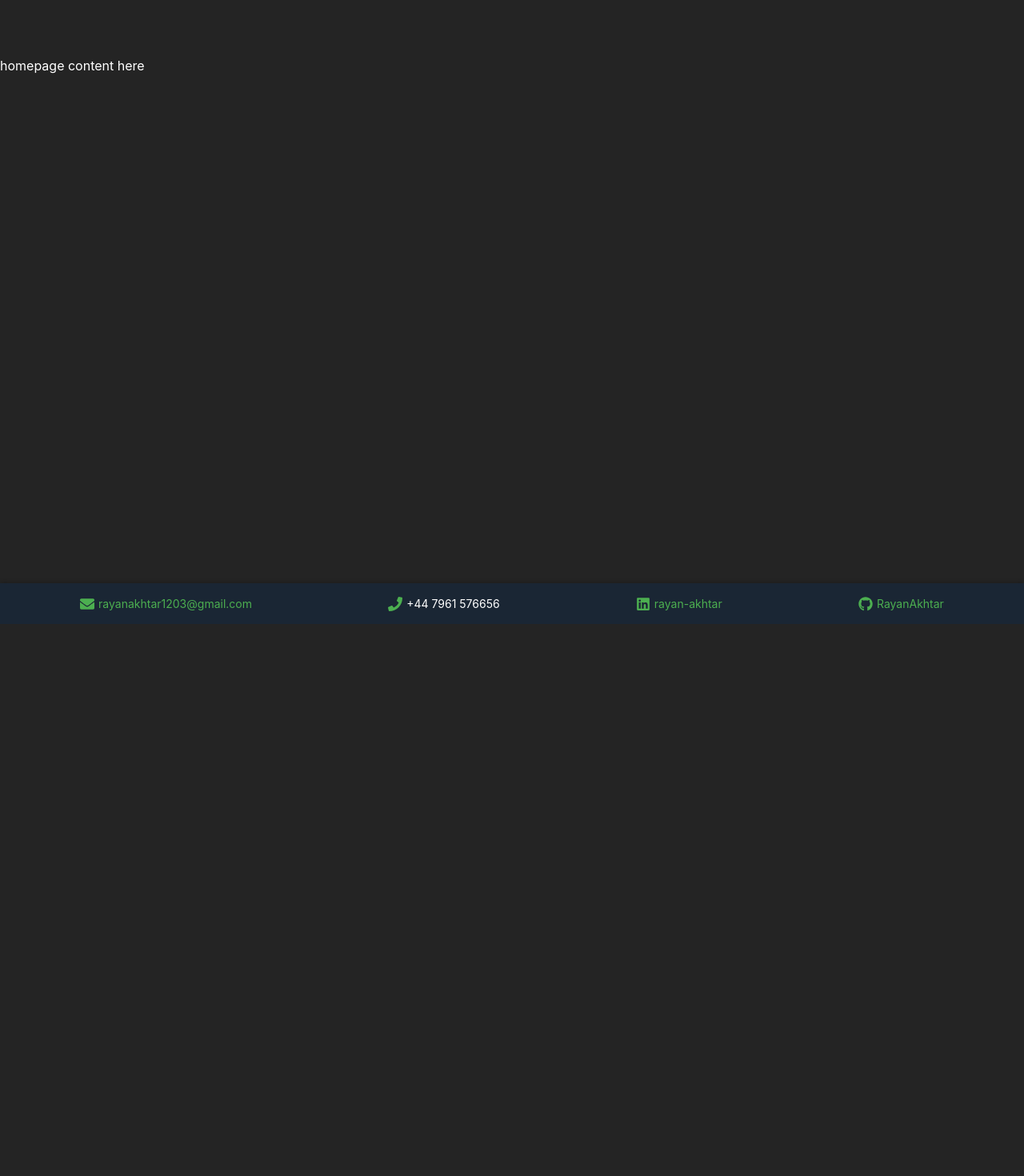
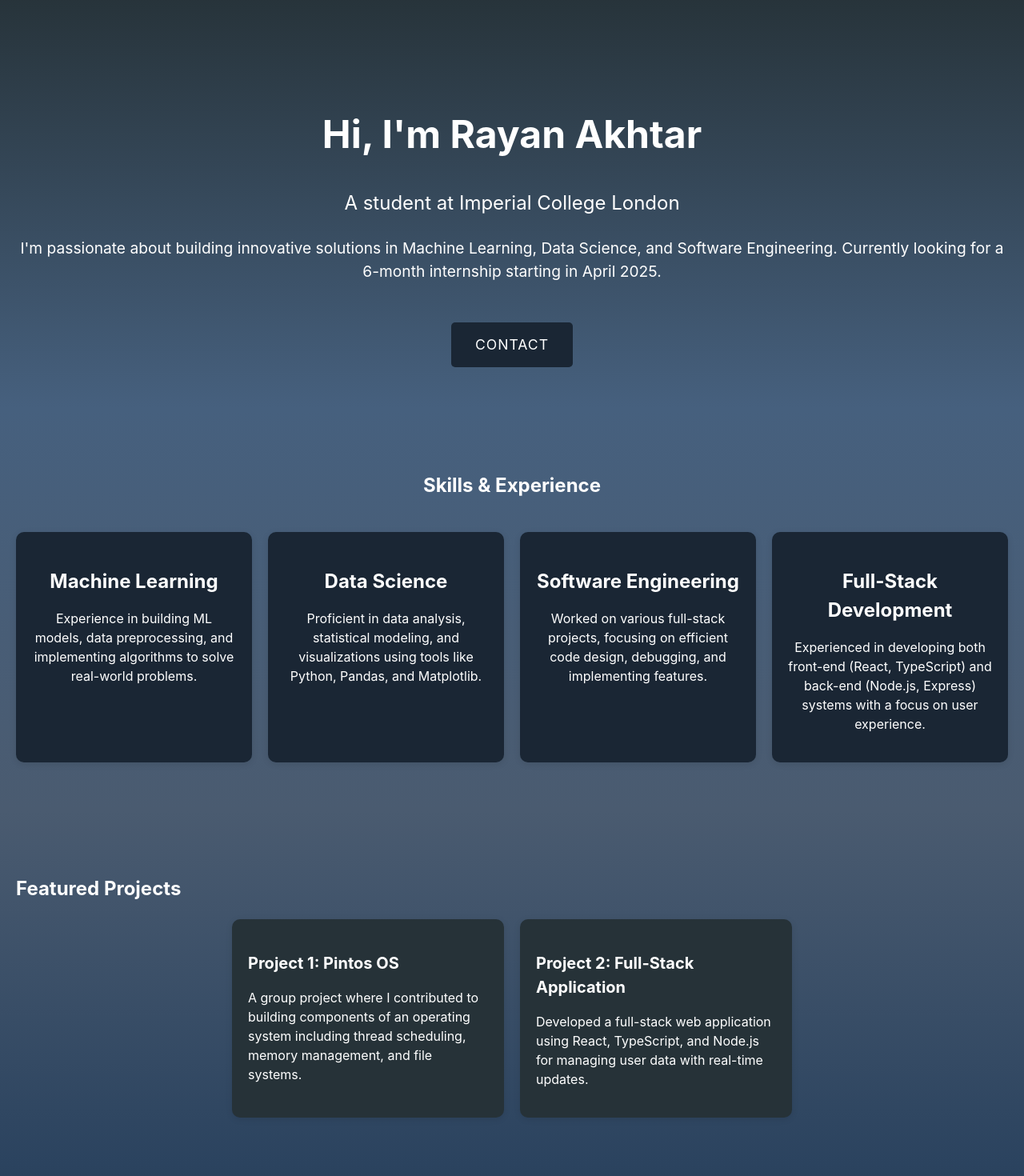
Before and after one commit to RayanAkhtar/portfolio, a React (Vite) app: page / in a window 1280 px wide. Shown: the part 100-1570 px from the top of the page at 80% size. Before the commit the page ends 880 px from the top, so only its background shows below. Built offline with nearby package versions, Linux system fonts and the light colour scheme; no server answers; the database is empty.

Commit message:
feat: started homepage design, got nice ui, but no backend linked just yet

```diff
--- a/src/App.css
+++ b/src/App.css
@@ -15,5 +15,5 @@ button {
 .main-content {
   flex: 1;
   width: 100%;
-  margin-top: 90px;
+  /* margin-top: 90px; */
 }
--- a/src/index.css
+++ b/src/index.css
@@ -6,26 +6,43 @@
   color-scheme: light dark;
 
 
-  /* Fallback colors, DO NOT DELETE */
 
-  --bg-color: #242424; /* Dark background for the body */
-  --text-color: #ffffff; /* Bright white text for readability */
+
+  /* FALLBACK CODE BEGIN */
+
+  --bg-color: #242424;
+  --text-color: #ffffff;
 
   /* Blueish Backgrounds */
-  --navbar-bg-color: #263238; /* Deep blueish background for navbar */
-  --aside-bg-color: #37474f; /* Darker blueish background for aside menu */
-  --footer-bg-color: #1a2634; /* Muted blue for footer background */
-  --menu-item-color: #5c899e; /* Muted cyan blue for menu items */
+  --navbar-bg-color: #263238;
+  --navbar-border-color: #11171a;
+  --aside-bg-color: #37474f;
+  --footer-bg-color: #1a2634;
+  --footer-text-color: #bcddec;
+  --menu-item-color: #5c899e;
   --dropdown-menu-color: #37525e;
   --dropdown-menu-border-color: #555;
-  --menu-border-color: #555;
+  --menu-border-color: #496d7e;
   --dropdown-toggle-color: #39474e;
 
   /* Hover Effects and Accents */
-  --dropdown-hover-color: rgba(255, 255, 255, 0.2); /* Subtle white hover for dropdown */
-  --menu-hover-color: rgba(255, 255, 255, 0.2); /* Muted blue hover effect for buttons */
-  --menu-item-hover-color: #4a90e2; /* Bright blue tint for menu items on hover */
+  --dropdown-hover-color: rgba(255, 255, 255, 0.2);
+  --menu-hover-color: rgba(255, 255, 255, 0.2);
+  --menu-item-hover-color: #4a90e2;
   --sub-item-hover: #5c899e;
+
+  --home-gradient-begin: #263238;
+  --home-gradient-2: #46607e;
+  --home-gradient-3: #4a5b70;
+  --home-gradient-4: #2b435f;
+  --home-gradient-end: var(--footer-bg-color);
+
+  --blue-accent: blue;
+  --blue-hover: rgb(121, 121, 180);
+
+
+  /* FALLBACK CODE END */
+
 
 
   transition: background-color 0.6s ease, color 0.6s ease, border-color 0.6s ease, box-shadow 0.6s ease;
@@ -51,8 +68,10 @@
 
   /* Unified Backgrounds */
   --navbar-bg-color: #8db1b6;
+  --navbar-border-color: #6f8b8f;
   --aside-bg-color: #779599;
   --footer-bg-color: #7494a3;
+  --footer-text-color: #E8E8E8;
   --menu-item-color: rgba(0, 0, 0, 0.164);
   --dropdown-menu-color: #7b9dad;
   --dropdown-menu-border-color: #4e6874;
@@ -64,28 +83,46 @@
   --menu-hover-color: #bde8fc;
   --menu-item-hover-color: #a2d4eb;
   --sub-item-hover: rgba(17, 54, 71, 0.253);
+
+
+  --home-gradient-begin: #8db1b6;
+  --home-gradient-2: #8db6bb;
+  --home-gradient-3: #bcd5d8;
+  --home-gradient-4: #76989c;
+  --home-gradient-end: #7494a3;
 }
 
 /* Dark Mode */
 .theme-dark {
-  --bg-color: #242424; /* Dark background for the body */
-  --text-color: #ffffff; /* Bright white text for readability */
+  --bg-color: #242424;
+  --text-color: #ffffff;
 
   /* Blueish Backgrounds */
-  --navbar-bg-color: #263238; /* Deep blueish background for navbar */
-  --aside-bg-color: #37474f; /* Darker blueish background for aside menu */
-  --footer-bg-color: #1a2634; /* Muted blue for footer background */
-  --menu-item-color: #5c899e; /* Muted cyan blue for menu items */
+  --navbar-bg-color: #263238;
+  --navbar-border-color: #11171a;
+  --aside-bg-color: #37474f;
+  --footer-bg-color: #1a2634;
+  --footer-text-color: #bcddec;
+  --menu-item-color: #5c899e;
   --dropdown-menu-color: #37525e;
   --dropdown-menu-border-color: #555;
   --menu-border-color: #496d7e;
   --dropdown-toggle-color: #39474e;
 
   /* Hover Effects and Accents */
-  --dropdown-hover-color: rgba(255, 255, 255, 0.2); /* Subtle white hover for dropdown */
-  --menu-hover-color: rgba(255, 255, 255, 0.2); /* Muted blue hover effect for buttons */
-  --menu-item-hover-color: #4a90e2; /* Bright blue tint for menu items on hover */
+  --dropdown-hover-color: rgba(255, 255, 255, 0.2);
+  --menu-hover-color: rgba(255, 255, 255, 0.2);
+  --menu-item-hover-color: #4a90e2;
   --sub-item-hover: #5c899e;
+
+  --home-gradient-begin: #263238;
+  --home-gradient-2: #46607e;
+  --home-gradient-3: #4a5b70;
+  --home-gradient-4: #2b435f;
+  --home-gradient-end: var(--footer-bg-color);
+
+  --blue-accent: blue;
+  --blue-hover: rgb(121, 121, 180);
 
 }
 
--- a/src/pages/Home.tsx
+++ b/src/pages/Home.tsx
@@ -1,10 +1,72 @@
+import React from 'react';
+import '../styles/Home.css';
 
 const Home: React.FC = () => {
-    return (
-        <>
-            homepage content here
-        </>
-    );
-  };
 
-  export default Home;
+  return (
+    <div className="home-container">
+      <div className="hero-section">
+        <div className="intro-text">
+          <h1 className="name">Hi, I'm <span className="highlight">Rayan Akhtar</span></h1>
+          <p className="position">A student at Imperial College London</p>
+          <p className="description">
+            I'm passionate about building innovative solutions in <span className="highlight">Machine Learning</span>, <span className="highlight">Data Science</span>, and <span className="highlight">Software Engineering</span>.
+            Currently looking for a 6-month internship starting in April 2025.
+          </p>
+        </div>
+        <div className="cta-button">
+          <a href="/contact" className="contact-button">Contact</a>
+        </div>
+      </div>
+
+      <section id="skills" className="skills-section">
+        <h2 className="section-title">Skills & Experience</h2>
+        <div className="skills-grid">
+          <div className="skill-card">
+            <h3>Machine Learning</h3>
+            <p>Experience in building ML models, data preprocessing, and implementing algorithms to solve real-world problems.</p>
+          </div>
+          <div className="skill-card">
+            <h3>Data Science</h3>
+            <p>Proficient in data analysis, statistical modeling, and visualizations using tools like Python, Pandas, and Matplotlib.</p>
+          </div>
+          <div className="skill-card">
+            <h3>Software Engineering</h3>
+            <p>Worked on various full-stack projects, focusing on efficient code design, debugging, and implementing features.</p>
+          </div>
+          <div className="skill-card">
+            <h3>Full-Stack Development</h3>
+            <p>Experienced in developing both front-end (React, TypeScript) and back-end (Node.js, Express) systems with a focus on user experience.</p>
+          </div>
+        </div>
+      </section>
+
+      <section id="projects" className="projects-section">
+        <h2 className="section-title">Featured Projects</h2>
+        <div className="project-cards">
+          <a href="https://www.imperial.ac.uk" className="project-card">
+            <h3>Project 1: Pintos OS</h3>
+            <p>A group project where I contributed to building components of an operating system including thread scheduling, memory management, and file systems.</p>
+          </a>
+          <a href="https://www.imperial.ac.uk" className="project-card">
+            <h3>Project 2: Full-Stack Application</h3>
+            <p>Developed a full-stack web application using React, TypeScript, and Node.js for managing user data with real-time updates.</p>
+          </a>
+        </div>
+      </section>
+
+			<section id="contact" className="contact-section">
+				<h2 className="section-title">Get In Touch</h2>
+				<p>If you'd like to collaborate or discuss internship opportunities, feel free to reach out!</p>
+				<div className='cta-button'>
+					<div className="cta-button" onClick={() => window.location.href = "mailto:rayanakhtar1203@gmail.com"}>
+							<a href="#" className="contact-button">Email</a>
+					</div>
+				</div>
+			</section>
+
+    </div>
+  );
+};
+
+export default Home;
--- /dev/null
+++ b/src/styles/Home.css
@@ -0,0 +1,193 @@
+/* Hero Section */
+.hero-section {
+    background: linear-gradient(180deg, var(--home-gradient-begin), var(--home-gradient-2));
+    color: var(--text-color);
+    padding: 120px 20px 50px;
+    text-align: center;
+    transition: background 0.5s ease-in-out;
+  }
+
+  .name {
+    font-size: 3rem;
+    animation: fadeIn 2s ease-out;
+  }
+
+  .position {
+    font-size: 1.5rem;
+    margin-top: 10px;
+    opacity: 0;
+    animation: fadeInUp 1s ease-out forwards 0.5s;
+  }
+
+  .description {
+    font-size: 1.2rem;
+    margin-top: 20px;
+    opacity: 0;
+    animation: fadeInUp 1s ease-out forwards 1s;
+  }
+
+  .contact-button {
+    background-color: var(--footer-bg-color);
+    padding: 15px 30px;
+    border-radius: 5px;
+    font-size: 1.1rem;
+    color: var(--text-color);
+    text-transform: uppercase;
+    letter-spacing: 1px;
+    transition: transform 0.3s ease, box-shadow 0.3s ease, border 0.3s ease, color 0.4s ease;
+    margin-top: 30px;
+    display: inline-block;
+  }
+
+  .contact-button:hover {
+    color: var(--blue-accent);
+    transform: translateY(-10px);
+  }
+
+
+
+
+
+  /* Skills Section */
+  .skills-section {
+    padding: 60px 20px;
+    background: linear-gradient(180deg, var(--home-gradient-2), var(--home-gradient-3));
+    text-align: center;
+    transition: background 0.5s ease-in-out;
+  }
+
+  .skills-grid {
+    display: grid;
+    grid-template-columns: repeat(auto-fit, minmax(250px, 1fr));
+    gap: 20px;
+    margin-top: 40px;
+  }
+
+  .skill-card {
+    background-color: var(--footer-bg-color);
+    padding: 20px;
+    border-radius: 10px;
+    box-shadow: 0 2px 8px rgba(0, 0, 0, 0.1);
+    transition: transform 0.3s ease, box-shadow 0.3s ease, border 0.3s ease;
+  }
+
+  .skill-card:hover {
+    transform: translateY(-30px);
+    box-shadow: 0 5px 15px rgba(0, 0, 0, 0.2);
+    z-index: 0;
+  }
+
+  .skill-card h3 {
+    font-size: 1.5rem;
+    margin-bottom: 10px;
+    transition: color 0.3s ease;
+  }
+
+  .skill-card:hover h3 {
+    color: var(--blue-accent);
+  }
+
+  /* Projects Section */
+  .projects-section {
+    padding: 60px 20px;
+    background: linear-gradient(180deg, var(--home-gradient-3), var(--home-gradient-4));
+    transition: background 0.5s ease-in-out;
+  }
+
+  .project-cards {
+    display: flex;
+    flex-wrap: wrap;
+    justify-content: center;
+    gap: 20px;
+  }
+
+  .project-card {
+    background-color: var(--navbar-bg-color);
+    padding: 20px;
+    border-radius: 10px;
+    box-shadow: 0 2px 8px rgba(0, 0, 0, 0.1);
+    width: 300px;
+    transition: transform 0.3s ease, box-shadow 0.3s ease, border 0.3s ease;
+    position: relative;
+  }
+
+  .project-card h3 {
+    color: var(--text-color);
+    transition: color 0.3s ease;
+  }
+
+  .project-card:hover {
+    transform: translateY(-30px);
+    box-shadow: 0 5px 15px rgba(0, 0, 0, 0.2);
+  }
+
+  .project-card:hover h3 {
+    color: var(--blue-accent);
+  }
+
+  .project-card h3 {
+    font-size: 1.25rem;
+    margin-bottom: 10px;
+    color: var(--text-color);
+  }
+
+
+  .project-card p {
+    color: var(--text-color)
+  }
+
+
+/* Email Button with Mouse Effect */
+
+.email-button {
+    background-color: var(--footer-bg-color);
+    padding: 15px 30px;
+    border-radius: 5px;
+    font-size: 1.1rem;
+    color: var(--text-color);
+    text-transform: uppercase;
+    letter-spacing: 1px;
+    transition: transform 0.3s ease, box-shadow 0.3s ease, border 0.3s ease, color 0.4s ease;
+    margin-top: 30px;
+    display: inline-block;
+  }
+
+  .email-button:hover {
+    color: var(--blue-accent);
+    transform: translateY(-10px);
+  }
+
+
+
+
+  /* Contact Section */
+  .contact-section {
+    padding: 60px 20px;
+    background: linear-gradient(180deg, var(--home-gradient-4), var(--home-gradient-end));
+    text-align: center;
+    transition: background 0.5s ease-in-out;
+  }
+
+
+
+
+  /* Animations */
+  @keyframes fadeIn {
+    from {
+      opacity: 0;
+    }
+    to {
+      opacity: 1;
+    }
+  }
+
+  @keyframes fadeInUp {
+    from {
+      opacity: 0;
+      transform: translateY(20px);
+    }
+    to {
+      opacity: 1;
+      transform: translateY(0);
+    }
+  }
--- a/src/styles/asideMenu.css
+++ b/src/styles/asideMenu.css
@@ -1,5 +1,6 @@
 /* General Aside Menu Styles */
 .aside-menu {
+  z-index: 1;
   position: fixed;
   top: 0;
   left: -250px;
--- a/src/styles/footer.css
+++ b/src/styles/footer.css
@@ -6,7 +6,7 @@
   color: var(--text-color);
   text-align: center;
   padding: 15px 0;
-  box-shadow: 0 -2px 5px rgba(0, 0, 0, 0.2);
+
   font-size: 14px;
 }
 
@@ -31,12 +31,12 @@
 }
 
 .footer-icon {
-  color: #4caf50;
+  color: var(--footer-text-color);
   font-size: 18px;
 }
 
 .footer-list a {
-  color: #4caf50;
+  color: var(--footer-text-color);
   text-decoration: none;
 }
 
--- a/src/styles/navbar.css
+++ b/src/styles/navbar.css
@@ -17,6 +17,7 @@ nav {
   width: 99%;  /* 100% will leave the right-most element off the page */
   z-index: 1000;
   height: 60px;
+  border-bottom: 2px solid var(--navbar-border-color);
 }
 
 /* ☰ Menu Toggle Button */
```
